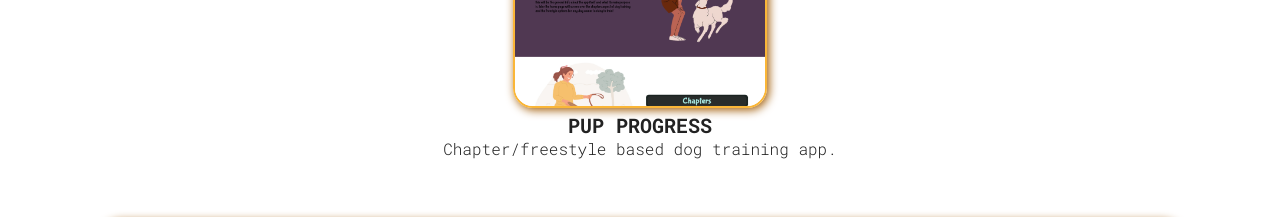
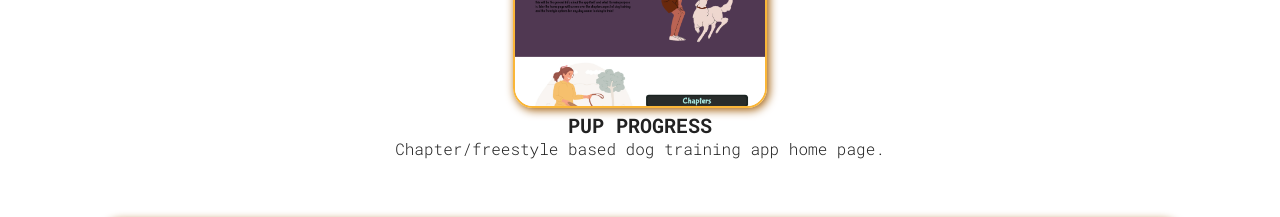
Before and after one commit to evelynmbart/evelynbart-portfolio, a React (Vite) app: page / in a window 1280 px wide. Shown: the part 4040-4257 px from the top of the page. Built offline with nearby package versions, Linux system fonts and the light colour scheme.

Commit message:
redirect the project links

```diff
--- a/src/components/Projects/Projects.jsx
+++ b/src/components/Projects/Projects.jsx
@@ -12,7 +12,7 @@ const PROJECTS = [
   {
     title: "Gridddle",
     src: "../src/assets/project-images/gridddle.png",
-    link: "https://github.com/evelynmbart/Gridddle",
+    link: "https://gridddle.vercel.app/",
     description:
       "A pixel art themed daily art challenge, with new prompts daily and history of past submissions.",
   },
@@ -33,59 +33,59 @@ const PROJECTS = [
   {
     title: "Budgeting App",
     src: "../src/assets/project-images/budget-app.png",
-    link: "https://github.com/evelynmbart/budget-app",
+    link: "https://budget-app-pi-lemon.vercel.app/",
     description:
       "Keep track of your budgets with this easy to use, dynamic expense tracker.",
   },
   {
     title: "Tile Slider",
     src: "../src/assets/project-images/tile-slider.png",
-    link: "https://github.com/evelynmbart/Slider-game",
+    link: "https://tile-slider.vercel.app/",
     description:
       "Slide the tiles and find their numerical home. Once all are in ascending order you win!",
   },
   {
     title: "Jaipur Score Keeper",
     src: "../src/assets/project-images/jaipur.png",
-    link: "https://github.com/evelynmbart/jaipur-score",
+    link: "https://jaipur-score.vercel.app/",
     description: "Track your Jaipur score easier than ever with this web app.",
   },
   {
     title: "Farkle",
     src: "../src/assets/project-images/farkle.png",
-    link: "https://github.com/evelynmbart/farkle",
+    link: "https://farkle-nine.vercel.app/",
     description: "Web app farkle.",
   },
 
   {
     title: "Recipe Finder",
     src: "../src/assets/project-images/recipes-app.png",
-    link: "https://github.com/evelynmbart/recipe-app",
+    link: "https://recipe-app-seven-navy.vercel.app/",
     description: "Search for all types of recipes with this recipe finder app.",
   },
   {
     title: "Hole-in-One Memory Game",
     src: "../src/assets/project-images/hole-in-one.png",
-    link: "https://github.com/evelynmbart/Memory-Game",
+    link: "https://memory-game-beryl-tau.vercel.app/",
     description: "Dynamic donut themed memory card game.",
   },
   {
     title: "Hangman",
     src: "../src/assets/project-images/hangman.png",
-    link: "https://github.com/evelynmbart/hangman",
+    link: "https://hangman-one-fawn.vercel.app/",
     description: "Web app hangman game.",
   },
   {
     title: "Pomodoro",
     src: "../src/assets/project-images/pomodoro.png",
-    link: "https://github.com/evelynmbart/pomodoro",
+    link: "https://pomodoro-chi-beryl.vercel.app/",
     description: "Tomato themed pomodoro studying timer and todo list.",
   },
   {
     title: "Pup Progress",
     src: "../src/assets/project-images/pup-progress.png",
-    link: "https://github.com/evelynmbart/Pup-Progress",
-    description: "Chapter/freestyle based dog training app.",
+    link: "https://pup-progress.vercel.app/",
+    description: "Chapter/freestyle based dog training app home page.",
   },
 ];
 
```
